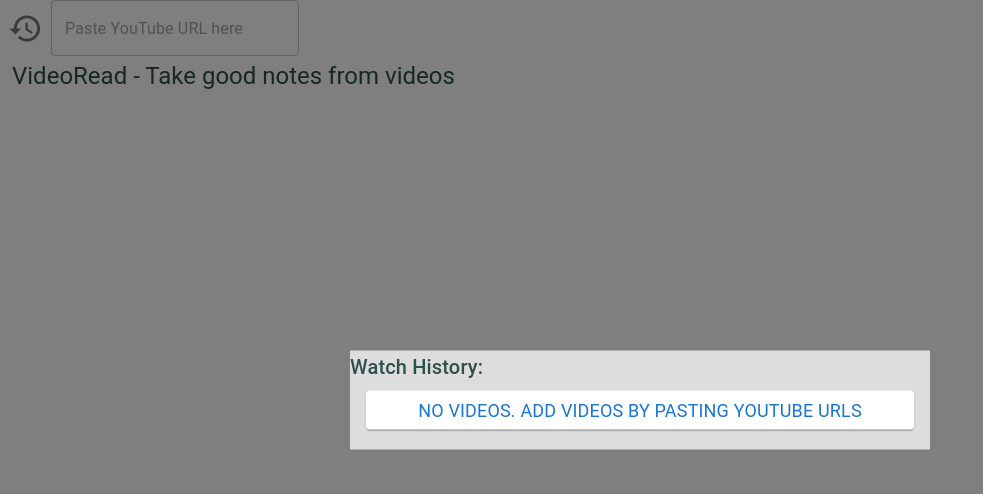
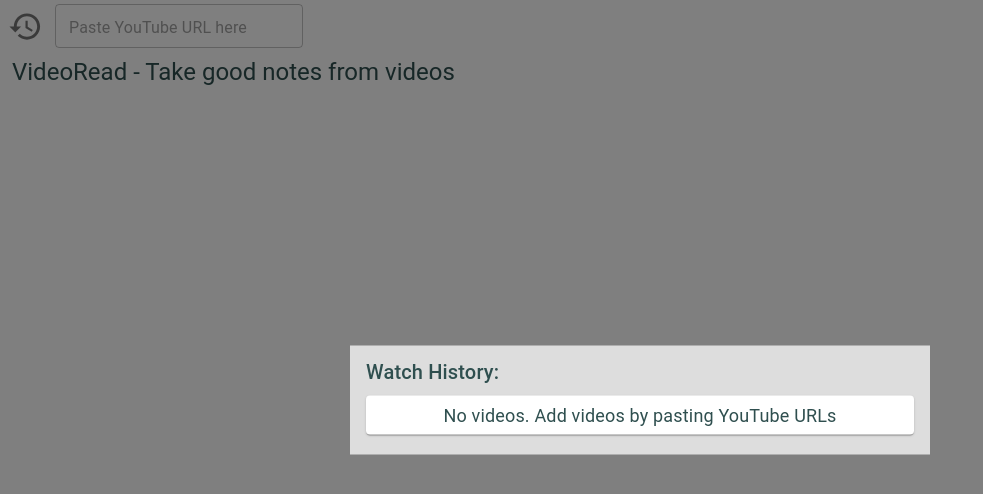
Before and after one commit to ravelab/videoread, a Next.js app: page / in a window 1280 px wide. Both pictures are taken after a click on the button 25 px from the left and 28 px from the top of the page. Shown: the top 494 px of the page, without its empty margins (0-983 px from the left). Built offline with nearby package versions, Linux system fonts and the light colour scheme.

Commit message:
workaround prod css issue

```diff
--- a/src/web/components/Menu/Menu.module.css
+++ /dev/null
@@ -1,28 +0,0 @@
-.menuContainer {
-  display: flex;
-}
-
-.pasteArea {
-  min-width: 224px;
-  padding: 4px;
-}
-
-.input {
-  padding: 12px 14px 9px;
-}
-
-@media (max-width: 899px) {
-  .input {
-    width: 10px 14px 10px;
-  }
-}
-
-.title {
-  padding: 10px 12px;
-  color: #333;
-}
-
-.slogan {
-  padding: 4px 12px;
-  color: darkslategrey;
-}
--- a/src/web/components/Menu/Menu.tsx
+++ b/src/web/components/Menu/Menu.tsx
@@ -6,8 +6,6 @@
 import useMediaQuery from '@mui/material/useMediaQuery'
 
 import { actions, AppContext } from '../../contexts/appContexts'
-
-import styles from './Menu.module.css'
 
 const youTubeGetID = (url: string) => {
   const [a, , b] = url
@@ -38,31 +36,49 @@
   const { title } = videos.find((video) => video.id === currentVideoId) || {}
 
   const titleDisplay = title && (
-    <Typography className={styles.title} variant="h6">
+    <Typography
+      sx={{
+        padding: '10px 12px',
+        color: '#333',
+      }}
+      variant="h6"
+    >
       {title}
     </Typography>
   )
 
   return (
     <div>
-      <div className={styles.menuContainer}>
+      <div
+        style={{
+          display: 'flex',
+        }}
+      >
         <IconButton onClick={handleHistoryClick}>
           <HistoryIcon fontSize="large" />
         </IconButton>
         <TextField
-          className={styles.pasteArea}
+          sx={{ minWidth: '224px', padding: '4px' }}
           variant="outlined"
           placeholder="Paste YouTube URL here"
           inputProps={{
             onPaste: handlePaste,
-            className: styles.input,
+            style: {
+              padding: isMobile ? '10px 14px' : '12px 14px 9px',
+            },
           }}
           value=""
         />
         {!isMobile && titleDisplay}
       </div>
       {isMobile && titleDisplay}
-      <Typography className={styles.slogan} variant="h5">
+      <Typography
+        sx={{
+          padding: '4px 12px',
+          color: 'darkslategrey',
+        }}
+        variant="h5"
+      >
         VideoRead - Take good notes from videos
       </Typography>
     </div>
--- a/src/web/components/Note/Note.module.css
+++ /dev/null
@@ -1,29 +0,0 @@
-.card {
-  display: flex;
-  background-color: lightgrey;
-  margin: 2px;
-}
-
-.timestampControlContainer {
-  display: flex;
-  flex-direction: column;
-}
-
-.timestampButton {
-  text-transform: none;
-  color: darkslategray;
-}
-
-.arrowsContainer {
-  display: flex;
-}
-
-.textField {
-  width: 100%;
-  background-color: whitesmoke;
-}
-
-.input {
-  font-size: 15px;
-  padding: 13px 12px;
-}
--- a/src/web/components/Note/Note.tsx
+++ b/src/web/components/Note/Note.tsx
@@ -7,11 +7,35 @@
 import ArrowLeftIcon from '@mui/icons-material/ArrowLeft'
 import ArrowRightIcon from '@mui/icons-material/ArrowRight'
 import TextField from '@mui/material/TextField'
+import { styled } from '@mui/material/styles'
 
 import { AppContext, actions } from '../../contexts/appContexts'
 import { NoteType } from '../../types'
 
-import styles from './Note.module.css'
+const StyledCard = styled(Card)(() => ({
+  display: 'flex',
+  backgroundColor: 'lightgrey',
+  margin: '2px',
+}))
+
+const TimestampControlContainer = styled(Box)(() => ({
+  display: 'flex',
+  flexDirection: 'column',
+}))
+
+const TimestampButton = styled(Button)(() => ({
+  textTransform: 'none',
+  color: 'darkslategray',
+}))
+
+const ArrowsContainer = styled(Box)(() => ({
+  display: 'flex',
+}))
+
+const StyledTextField = styled(TextField)(() => ({
+  width: '100%',
+  backgroundColor: 'whitesmoke',
+}))
 
 interface NoteProps {
   note: NoteType
@@ -55,39 +79,40 @@
   }
 
   return (
-    <Card className={styles.card}>
-      <Box className={styles.timestampControlContainer}>
-        <Button
-          className={styles.timestampButton}
-          onClick={handleTimestampClick}
-        >
+    <StyledCard>
+      <TimestampControlContainer>
+        <TimestampButton onClick={handleTimestampClick}>
           <Typography fontSize="small">
             {note.timestamp !== undefined
               ? new Date(note.timestamp * 1000).toISOString().substr(12, 7)
               : 'h:mm:ss'}
           </Typography>
-        </Button>
-        <Box className={styles.arrowsContainer}>
+        </TimestampButton>
+        <ArrowsContainer>
           <IconButton onClick={handlePreponeClick}>
             <ArrowLeftIcon fontSize="small" />
           </IconButton>
           <IconButton onClick={handlePostponeClick}>
             <ArrowRightIcon fontSize="small" />
           </IconButton>
-        </Box>
-      </Box>
-      <TextField
+        </ArrowsContainer>
+      </TimestampControlContainer>
+      <StyledTextField
         placeholder="Notes"
         multiline
         minRows={2}
-        className={styles.textField}
-        InputProps={{ className: styles.input }}
+        InputProps={{
+          style: {
+            fontSize: '15px',
+            padding: '13px 12px',
+          },
+        }}
         value={note.text}
         onChange={handleTextFieldChange}
         onBlur={handleTextFieldBlur}
         onFocus={handleTextFieldFocus}
       />
-    </Card>
+    </StyledCard>
   )
 }
 
--- a/src/web/components/Video/Video.module.css
+++ /dev/null
@@ -1,10 +0,0 @@
-.card {
-  display: flex;
-  margin: 8px 16px;
-}
-
-.titleContainer {
-  text-transform: none;
-  width: 100%;
-  color: darkslategray;
-}
--- a/src/web/components/Video/Video.tsx
+++ b/src/web/components/Video/Video.tsx
@@ -4,11 +4,21 @@
 import IconButton from '@mui/material/IconButton'
 import Typography from '@mui/material/Typography'
 import DeleteIcon from '@mui/icons-material/Delete'
+import { styled } from '@mui/material/styles'
 
 import { AppContext, actions } from '../../contexts/appContexts'
 import { VideoType } from '../../types'
 
-import styles from './Video.module.css'
+const Title = styled(Button)(() => ({
+  textTransform: 'none',
+  width: '100%',
+  color: 'darkslategray',
+}))
+
+const StyledCard = styled(Card)(() => ({
+  display: 'flex',
+  margin: '8px 16px',
+}))
 
 interface VideoProps {
   video: VideoType
@@ -29,16 +39,16 @@
   }
 
   return (
-    <Card className={styles.card}>
-      <Button className={styles.titleContainer} onClick={handleTitleClick}>
+    <StyledCard>
+      <Title onClick={handleTitleClick}>
         <Typography fontSize="large">{video.title}</Typography>
-      </Button>
+      </Title>
       {video.id && (
         <IconButton onClick={handleDeleteClick}>
           <DeleteIcon fontSize="small" />
         </IconButton>
       )}
-    </Card>
+    </StyledCard>
   )
 }
 
--- a/src/web/components/WatchHistory/WatchHistory.module.css
+++ b/src/web/components/WatchHistory/WatchHistory.module.css
@@ -16,8 +16,3 @@
     width: 90%;
   }
 }
-
-.header {
-  margin: 10px 0 0 16px;
-  color: darkslategray;
-}
--- a/src/web/components/WatchHistory/WatchHistory.tsx
+++ b/src/web/components/WatchHistory/WatchHistory.tsx
@@ -19,7 +19,13 @@
   return (
     <Modal open={openWatchHistory} onClose={handleClose}>
       <div className={styles.watchHistoryContainer}>
-        <Typography className={styles.header} variant="h6">
+        <Typography
+          sx={{
+            margin: '10px 0 0 16px',
+            color: 'darkslategray',
+          }}
+          variant="h6"
+        >
           Watch History:
         </Typography>
         {videos.length > 0 ? (
```
Also changed, not shown: package.json (+5 -4 lines), 1 other file (tests, documents, lock files or other folders).
